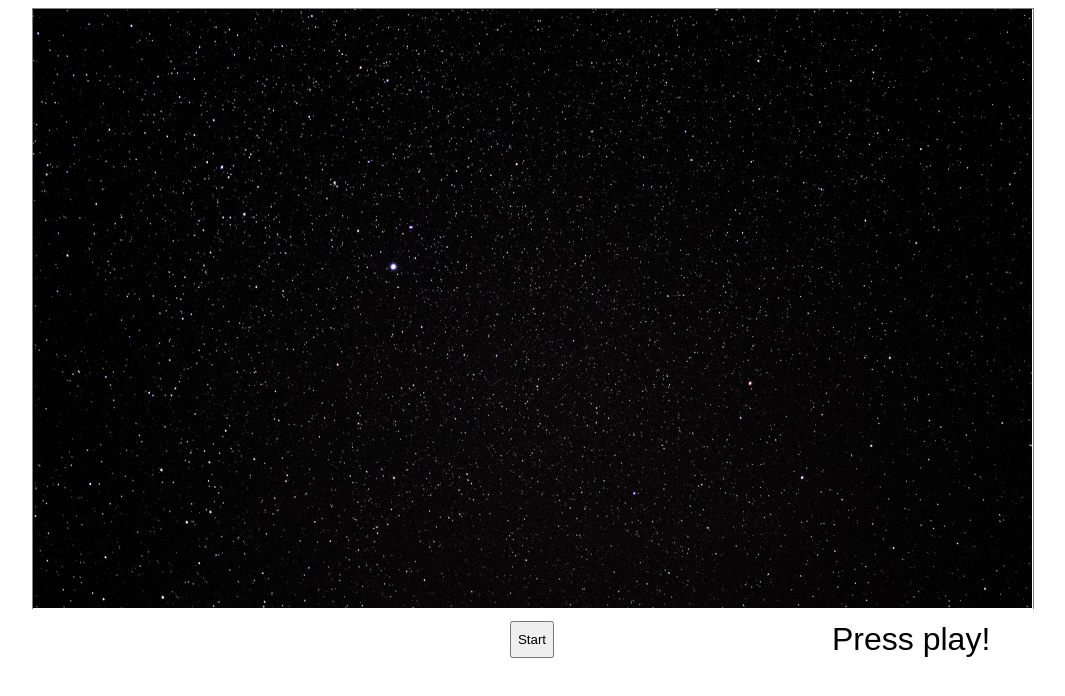
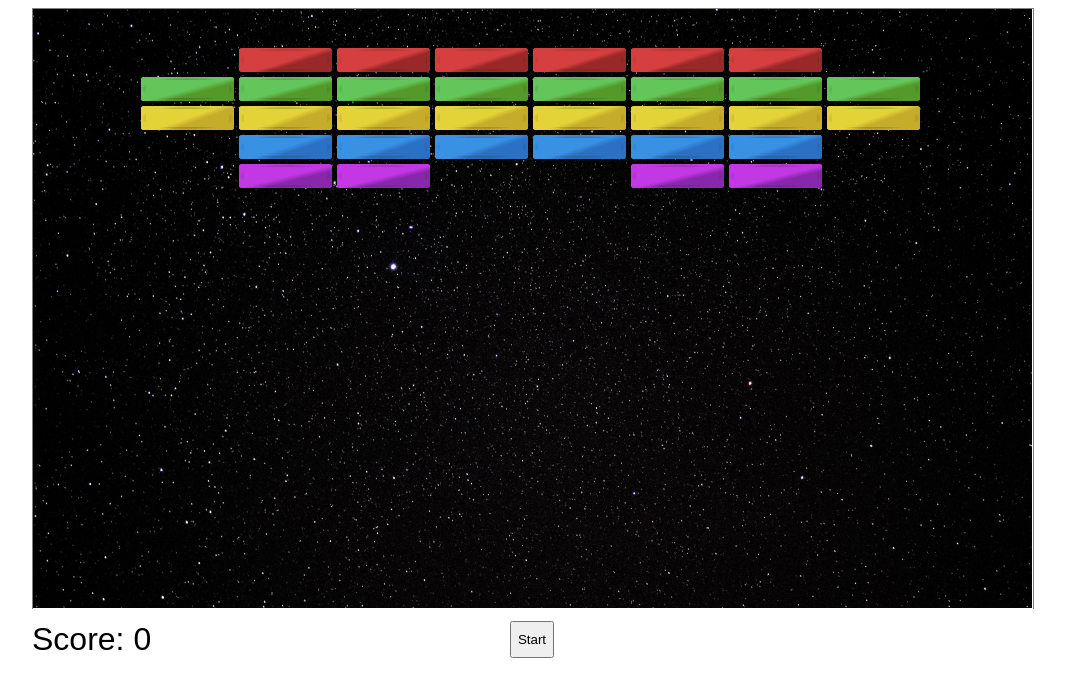
Before and after one commit to t27duck/ts-breakout-clone, a website built with Parcel: page src/index.html in a window 1280 px wide. Both pictures are taken after a click on the button "Start". Shown: the whole page, without its empty margins (108-1173 px from the left). Built offline with nearby package versions, Linux system fonts and the light colour scheme.

Commit message:
Bricks class and drawing

```diff
--- /dev/null
+++ b/src/helpers.ts
@@ -0,0 +1,36 @@
+import { Brick } from "./sprites/Brick";
+import {
+  BRICK_IMAGES,
+  LEVEL,
+  STAGE_COLS,
+  STAGE_PADDING,
+  BRICK_WIDTH,
+  BRICK_HEIGHT,
+  BRICK_PADDING,
+  BRICK_ENERGY,
+} from "./setup";
+
+export function createBricks(): Brick[] {
+  return LEVEL.reduce((ackumulator, brickType, index) => {
+    const row = Math.floor((index + 1) / STAGE_COLS);
+    const col = index % STAGE_COLS;
+
+    const x = STAGE_PADDING + col * (BRICK_WIDTH + BRICK_PADDING);
+    const y = STAGE_PADDING + row * (BRICK_HEIGHT + BRICK_PADDING);
+
+    if (brickType === 0) {
+      return ackumulator;
+    }
+
+    return [
+      ...ackumulator,
+      new Brick(
+        BRICK_WIDTH,
+        BRICK_HEIGHT,
+        { x, y },
+        BRICK_ENERGY[brickType],
+        BRICK_IMAGES[brickType]
+      )
+    ];
+  }, [] as Brick[]);
+}
--- a/src/index.html
+++ b/src/index.html
@@ -14,7 +14,7 @@
         <div id="info">Press play!</div>
       </div>
     </div>
-    <script src="./index.ts"></script>
+    <script src="./index.ts" type="module"></script>
   </body>
   <style>
     :root {
--- a/src/index.ts
+++ b/src/index.ts
@@ -19,6 +19,9 @@ import {
   BALL_STARTY,
 } from "./setup";
 
+// Helpers
+import { createBricks } from "./helpers";
+
 let gameOver = false;
 let score = 0;
 
@@ -32,9 +35,28 @@ function setGameWin(view: CanvasView) {
   gameOver = false;
 }
 
-function gameLoop(view: CanvasView, bricks: Brick[], paddle: Paddle, ball: Ball) {}
+function gameLoop(
+  view: CanvasView,
+  bricks: Brick[],
+  // paddle: Paddle,
+  //ball: Ball
+) {
+  view.clear();
+  view.drawBricks(bricks);
 
-function startGame(view: CanvasView) {}
+  requestAnimationFrame(() => gameLoop(view, bricks))
+}
+
+function startGame(view: CanvasView) {
+  // Reset displays
+  score = 0;
+  view.drawInfo("");
+  view.drawScore(score);
+  // Create all bricks
+  const bricks = createBricks();
+
+  gameLoop(view, bricks);
+}
 
 // Create a new view
 const view = new CanvasView("#playField");
--- a/src/view/CanvasView.ts
+++ b/src/view/CanvasView.ts
@@ -39,7 +39,7 @@ export class CanvasView {
     }
   }
 
-  drawSprite(brick: Brick | Paddle | Ball): void {
+  drawSprite(brick: Brick): void {
     if (!brick) return;
 
     this.context?.drawImage(
```
